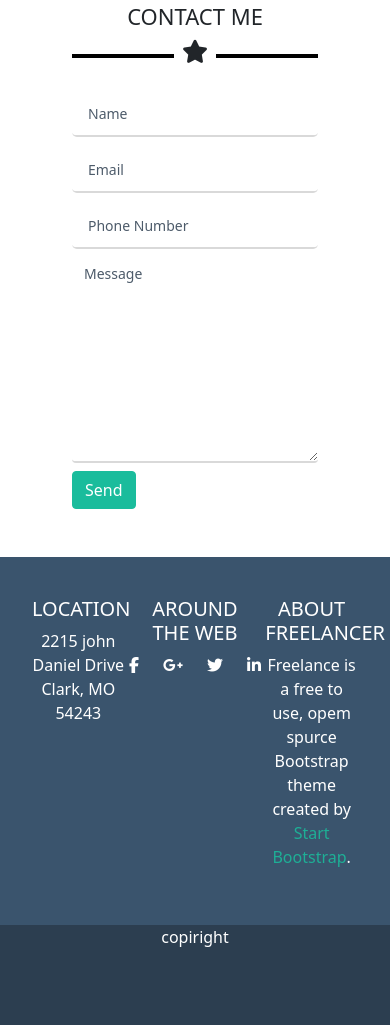
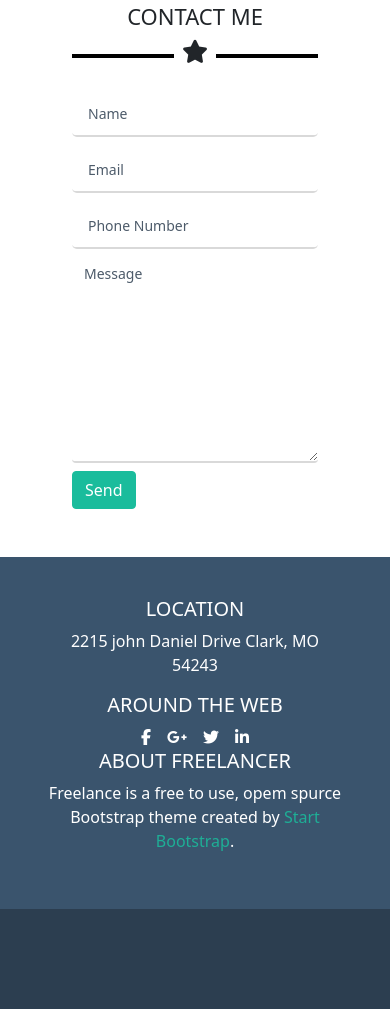
Before and after one commit to Calibro45/html-css-bootstrap-freelancer, a plain HTML site: page index.html in a window 390 px wide. Shown: the part 3089-4114 px from the top of the page. Drawn offline with nearby package versions, Linux system fonts and the light colour scheme.

Commit message:
info resp

```diff
--- a/index.html
+++ b/index.html
@@ -244,7 +244,7 @@
 
                 <div class="row text-center">
 
-                    <div class="col-4">
+                    <div class="col-12 col-md-4 col-lg-4">
                         <div class="ms_info_card">
                             <h5 class="text-uppercase">Location</h5>
                             <p class="my-0">2215 john Daniel Drive Clark, MO</p>
@@ -252,24 +252,24 @@
                         </div>
                     </div>
 
-                    <div class="col-4">
+                    <div class="col-12 col-md-4 col-lg-4">
                         <div class="ms_info_card">
                             <h5 class="text-uppercase">Around The Web</h5>
                         </div>
-                        <ol class="d-flex justify-content-center align-items-center gap-4">
-                            <li><a href="#"><i class="fab fa-facebook-f"></i></a>
+                        <ol class="d-flex justify-content-center align-items-center gap-3 ms_info-list-wrap">
+                            <li class="ms_info-list"><a href="#"><i class="fab fa-facebook-f"></i></a>
                             </li>
-                            <li><a href="#"><i class="fab fa-google-plus-g"></i></a>
+                            <li class="ms_info-list"><a href="#"><i class="fab fa-google-plus-g"></i></a>
                             </li>
-                            <li><a href="#"><i class="fab fa-twitter"></i></a>
+                            <li class="ms_info-list"><a href="#"><i class="fab fa-twitter"></i></a>
                             </li>
-                            <li><a href="#"><i class="fab fa-linkedin-in"></i></a>
+                            <li class="ms_info-list"><a href="#"><i class="fab fa-linkedin-in"></i></a>
                             </li>
                         </ol>
 
                     </div>
 
-                    <div class="col-4">
+                    <div class="col-12 col-md-4 col-lg-4">
                         <div class="ms_info_card">
                             <h5 class="text-uppercase">About Freelancer</h5>
                             <p>Freelance is a free to use, opem spurce
@@ -290,7 +290,7 @@
 
                 <div class="row justify-content-center">
                     <div class="col-auto">
-                        copiright
+                        <p></p>
                     </div>
                 </div>
 
```
